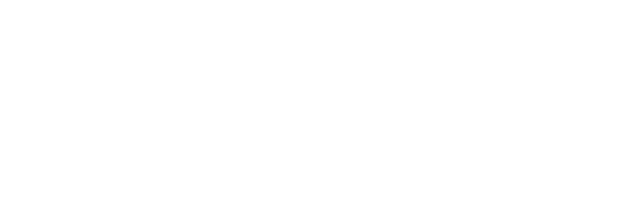
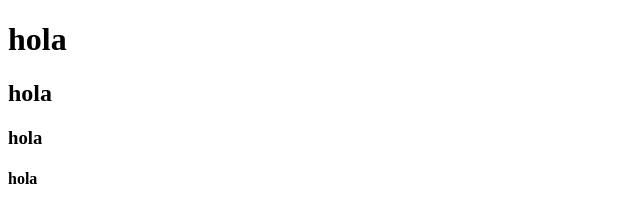
Before and after one commit to Michilinto/PRY_ACTIVIDAD_QUERIES, a plain HTML site: page index.html in a window 1280 px wide. Shown: the whole page, without its empty margins (0-640 px from the left). Drawn offline with Linux system fonts and the light colour scheme.

Commit message:
Estructura basica

```diff
--- a/index.html
+++ b/index.html
@@ -9,6 +9,17 @@
     <link rel="stylesheet" href="./public/css/estilos.css">
 </head>
 <body>
-
+    <header>
+        <h1>hola</h1>
+    </header>
+    <nav>
+        <h2>hola</h2>
+    </nav>
+    <main>
+        <h3>hola</h3>
+    </main>
+    <footer>
+        <h4>hola</h4>
+    </footer>
 </body>
 </html>
```
